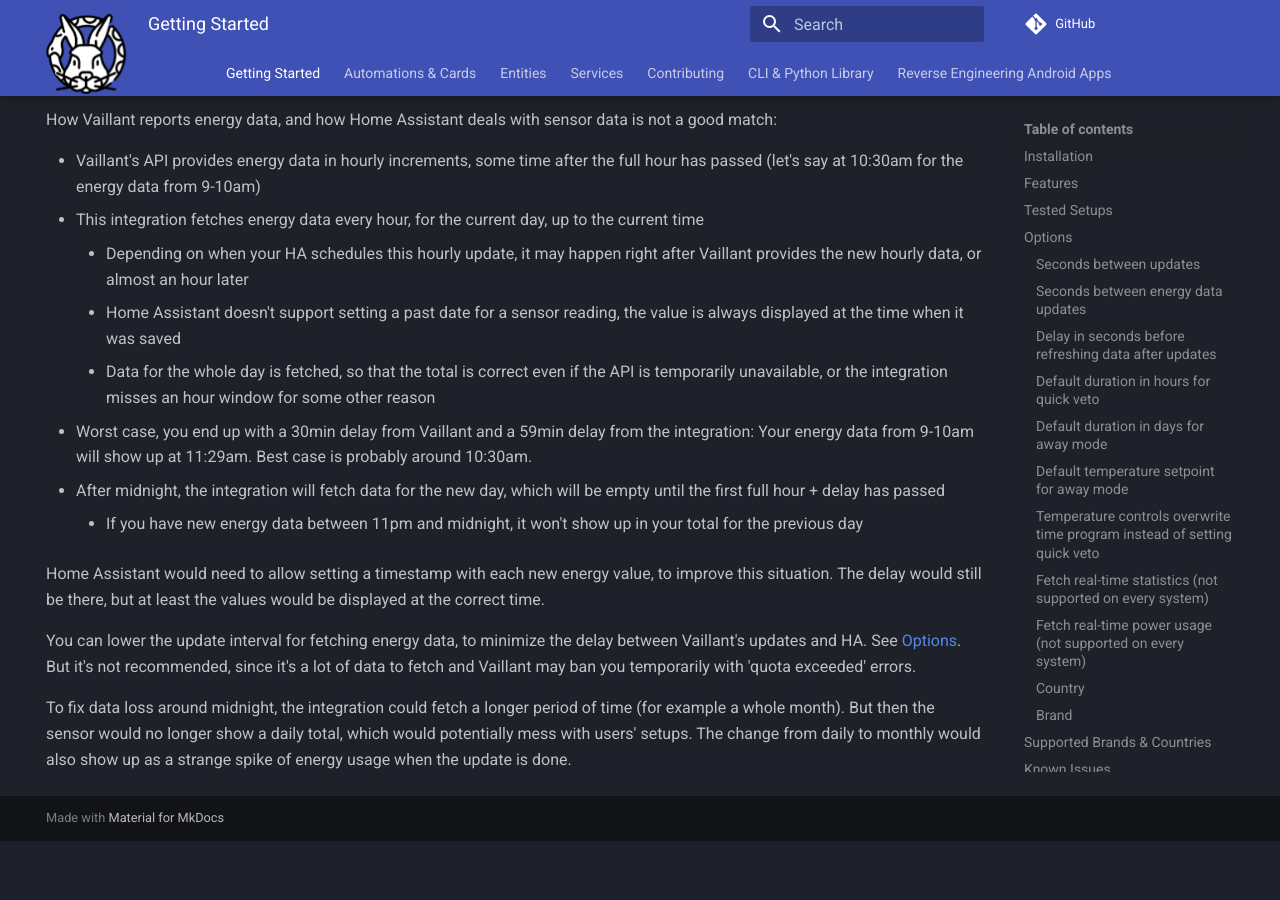
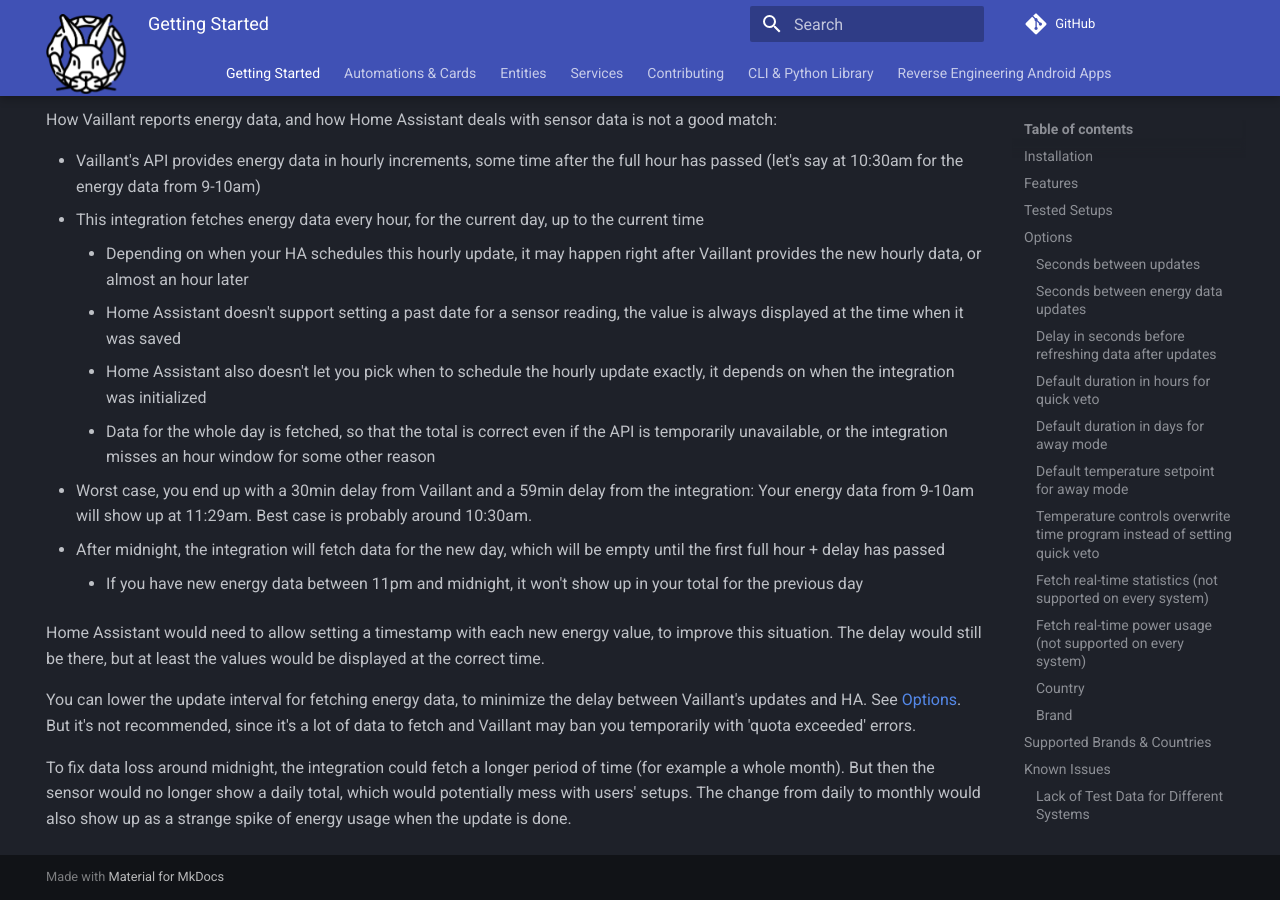
Before and after one commit to signalkraft/mypyllant-component, an MkDocs documentation site: the page built from docs/docs/index.md, in a window 1280 px wide and 900 px high, scrolled down 7069 px. Built offline with MkDocs 1.6.1 and Material for MkDocs 9.7.7, drawn with Linux system fonts in a browser that asks for light colours; comment, search, counter and statistics services are not loaded; before the commit the page ends 7910 px from its top, so only the background shows below that.

Commit message:
docs improvement

```diff
--- a/docs/docs/index.md
+++ b/docs/docs/index.md
@@ -297,6 +297,7 @@
 * This integration fetches energy data every hour, for the current day, up to the current time
     * Depending on when your HA schedules this hourly update, it may happen right after Vaillant provides the new hourly data, or almost an hour later
     * Home Assistant doesn't support setting a past date for a sensor reading, the value is always displayed at the time when it was saved
+    * Home Assistant also doesn't let you pick when to schedule the hourly update exactly, it depends on when the integration was initialized
     * Data for the whole day is fetched, so that the total is correct even if the API is temporarily unavailable, or the integration misses an hour window for some other reason
 * Worst case, you end up with a 30min delay from Vaillant and a 59min delay from the integration: Your energy data from 9-10am will show up at 11:29am. Best case is probably around 10:30am.
 * After midnight, the integration will fetch data for the new day, which will be empty until the first full hour + delay has passed
```
